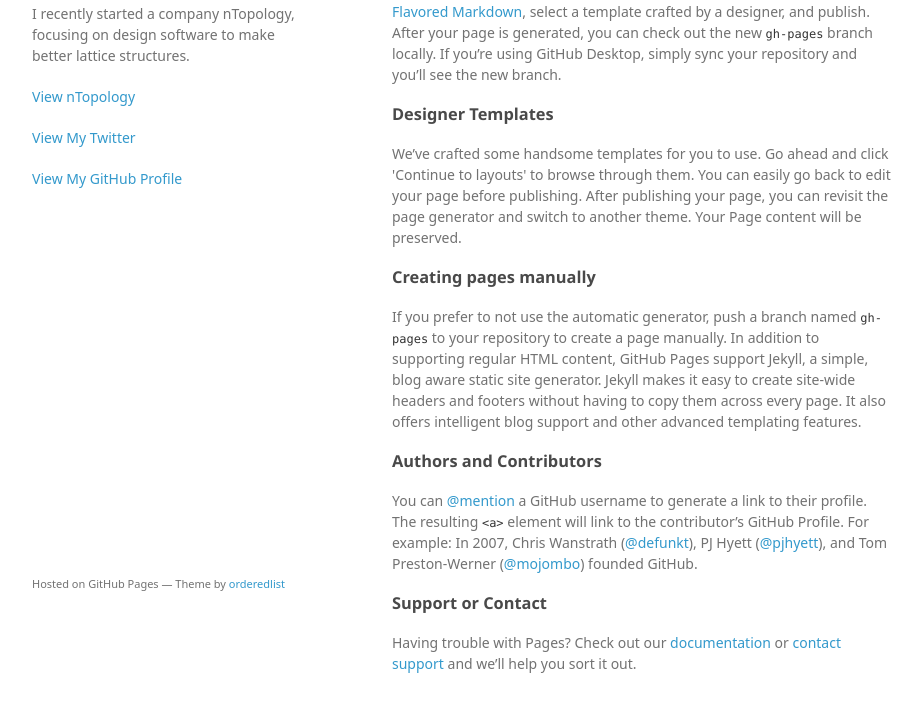
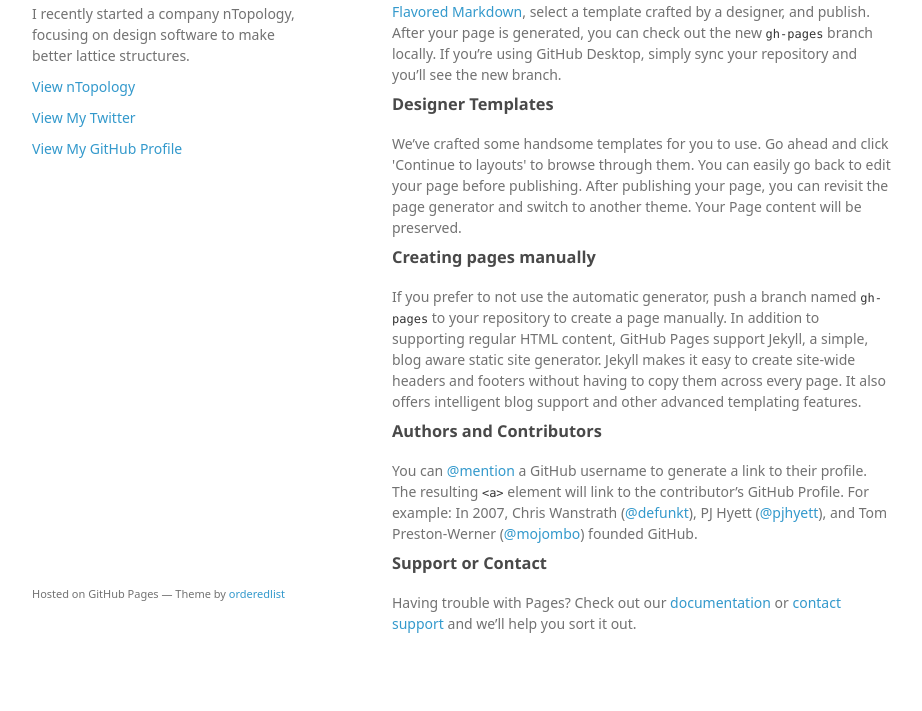
Before and after one commit to bradrothenberg/bradrothenberg.github.io, a plain HTML site: page index.html in a window 1280 px wide. Shown: the part 137-848 px from the top of the page, without its empty margins (178-1100 px from the left). Drawn offline with Linux system fonts and the light colour scheme; a web font is replaced by a local one.

Commit message:
try margin for p

```diff
--- a/stylesheets/styles.css
+++ b/stylesheets/styles.css
@@ -67,7 +67,11 @@
   margin:0 0 20px;
 }
 
-p, ul, ol, table, pre, dl {
+p{
+  margin:0 0 10px;
+}
+
+ul, ol, table, pre, dl {
   margin:0 0 20px;
 }
 
```
